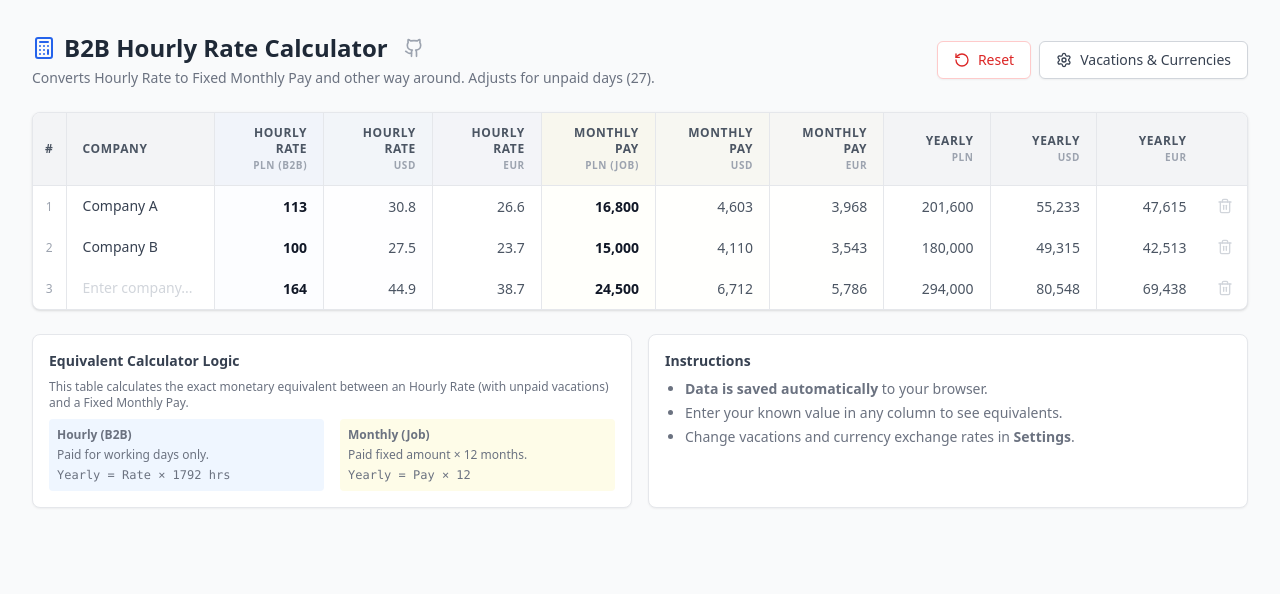
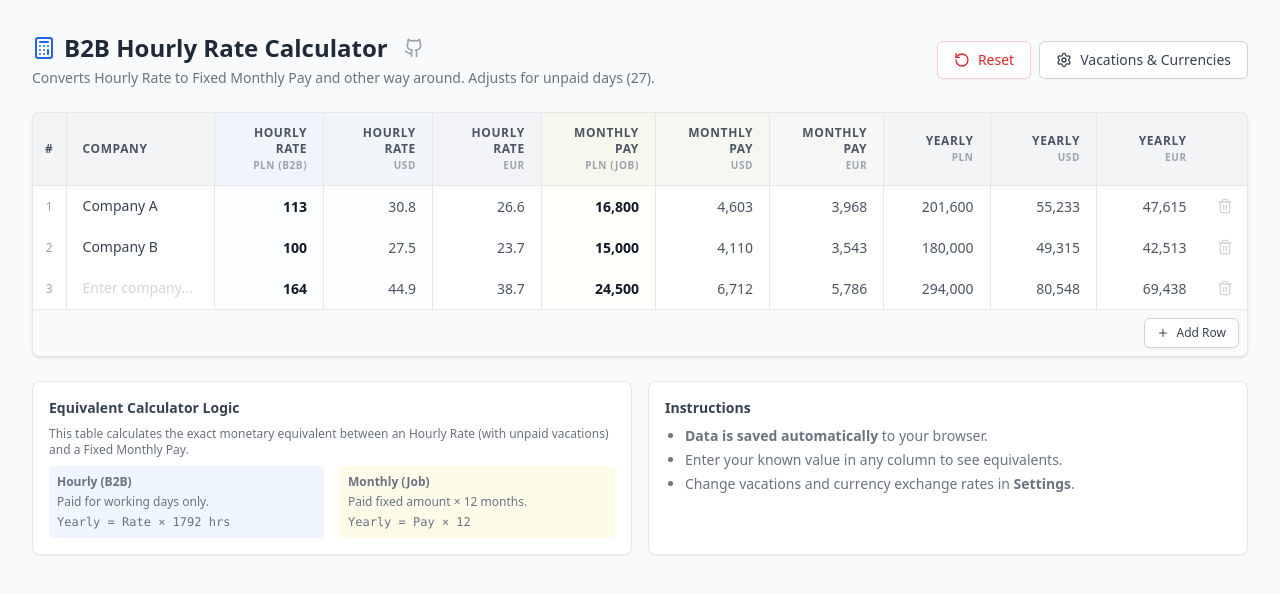
Before and after one commit to georgesour/rate-to-salary-calculator, a React (Create React App) app: page / in a window 1280 px wide. Shown: the top 594 px of the page. Built offline with nearby package versions, Linux system fonts and the light colour scheme; no server answers.

Commit message:
fix add row feature

```diff
--- a/src/App.js
+++ b/src/App.js
@@ -1,5 +1,5 @@
 import React, {useState, useEffect, useCallback, useRef} from 'react';
-import {Trash2, Settings, Calculator, RotateCcw, AlertTriangle, Github, RefreshCw} from 'lucide-react';
+import {Plus, Trash2, Settings, Calculator, RotateCcw, AlertTriangle, Github, RefreshCw} from 'lucide-react';
 
 // Constants
 const STORAGE_KEYS = {
@@ -299,6 +299,14 @@ const SalaryComparator = () => {
         updateRowField(id, 'yearlyPln', newYearlyPln);
     }, [getExchangeRate, getBillableHoursYearly, updateRowField]);
 
+    const addNewRow = useCallback(() => {
+        setRows(prev => [...prev, {
+            id: Date.now(),
+            companyName: '',
+            yearlyPln: 0
+        }]);
+    }, []);
+
     const removeRow = useCallback((id) => {
         setRows(prev => prev.filter(r => r.id !== id));
     }, []);
@@ -565,6 +573,16 @@ const SalaryComparator = () => {
                             ))}
                         </tbody>
                     </table>
+                    <div className="flex justify-end p-2 border-t border-gray-200 bg-gray-50">
+                        <button
+                            onClick={addNewRow}
+                            className="flex items-center gap-2 px-3 py-1.5 bg-white border border-gray-300 rounded-md text-xs hover:bg-gray-50 text-gray-700 shadow-sm transition-colors"
+                            aria-label="Add new row"
+                        >
+                            <Plus className="w-3 h-3"/>
+                            Add Row
+                        </button>
+                    </div>
                 </div>
 
                 {/* Legend / Info */}
```
